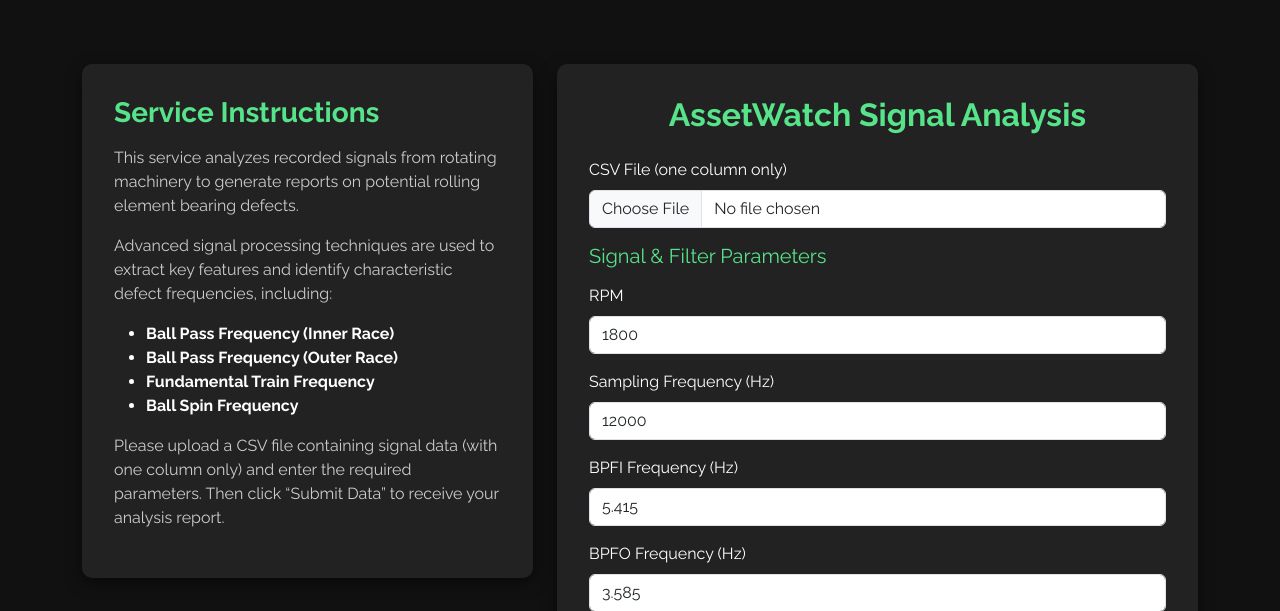
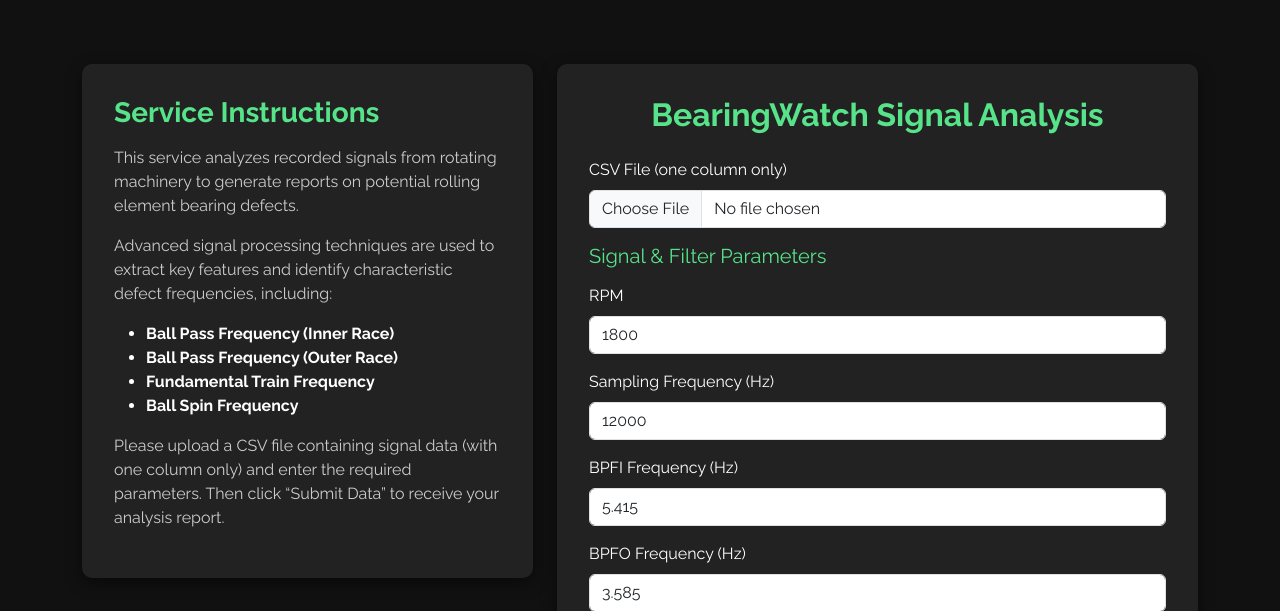
Before and after one commit to mhrafiei/AW, a Flask app: page / in a window 1280 px wide. Shown: the top 611 px of the page. Run offline with Flask 3, Linux system fonts and the light colour scheme; some libraries are stand-ins or nearby versions.

Commit message:
2025-04-14 13:43:29

```diff
--- a/templates/upload.html
+++ b/templates/upload.html
@@ -164,7 +164,7 @@
         <!-- Right column: Form -->
         <div class="col-md-7">
           <div class="card">
-            <h2 class="card-title text-center">AssetWatch Signal Analysis</h2>
+            <h2 class="card-title text-center">BearingWatch Signal Analysis</h2>
             {% if error %}
               <div class="alert alert-danger error-message" role="alert">
                 {{ error }}
```
